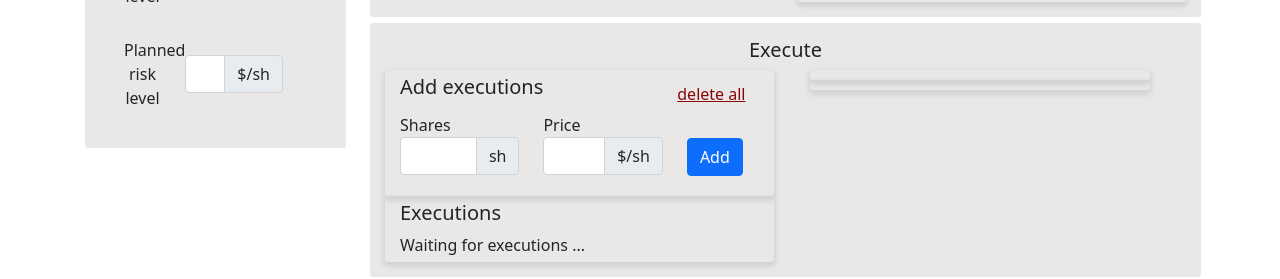
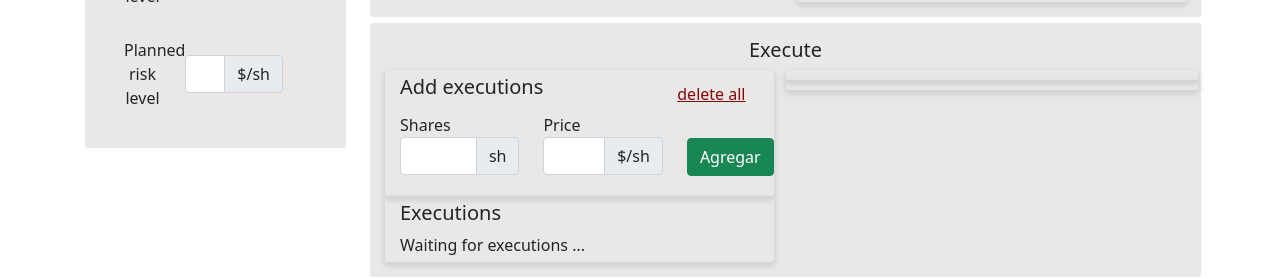
Before and after one commit to unailecue/dtl, a React (Create React App) app: page / in a window 1280 px wide. Shown: the part 566-845 px from the top of the page. Built offline with nearby package versions, Linux system fonts and the light colour scheme.

Commit message:
:construction:Exporting values to main component

```diff
--- a/src/components/AddExecution.js
+++ b/src/components/AddExecution.js
@@ -3,9 +3,20 @@ import { v4 as uniqueId } from "uuid";
 import { Button, ButtonGroup, ToggleButton, Form, Row, Col, Table, Container, InputGroup } from 'react-bootstrap';
 import Swal from 'sweetalert2'
 
-export default function AddExecution({ executed, setExecuted }) {
+export default function AddExecution({ addExecution, executed, setExecuted }) {
+    const title = addExecution.title;
+    const deleteAllText = addExecution.deleteAllText;
+    const sharesLabel = addExecution.sharesLabel;
+    const priceLabel = addExecution.priceLabel;
+    const addButtonText = addExecution.addButtonText;
+    const isLong = addExecution.isLong;
+    const swalTexts = addExecution.swal;
+
+
     const sharesInput = useRef()
     const priceInput = useRef()
+
+    //Fuction that add the value of the execution to the executions obj
     function handleAddExecutions(e) {
         const shares = sharesInput.current.value;
         const price = priceInput.current.value;
@@ -16,24 +27,29 @@ export default function AddExecution({ executed, setExecuted }) {
         priceInput.current.value = "";
     }
     function handleDeleteExecutions(e) {
+        const title = swalTexts.title;
+        const text = swalTexts.text;
+        const confirmButtonText = swalTexts.confirmButtonText;
+        const cancelButtonText = swalTexts.cancelButtonText;
+        const deletedTitle = swalTexts.deletedTitle;
+        const deletedText = swalTexts.deletedText;
 
-
-
-        //confirmacion
+        //Confirmation that you will delete all reacords
         Swal.fire({
-            title: 'Are you sure?',
-            text: "You won't be able to revert this!",
+            title: title,
+            text: text,
             icon: 'warning',
             showCancelButton: true,
             confirmButtonColor: '#3085d6',
             cancelButtonColor: '#d33',
-            confirmButtonText: 'Yes, delete it!'
+            confirmButtonText: confirmButtonText,
+            cancelButtonText: cancelButtonText
         }).then((result) => {
             if (result.isConfirmed) {
                 setExecuted([]);
                 Swal.fire(
-                    'Deleted!',
-                    'Your inputs has been deleted.',
+                    deletedTitle,
+                    deletedText,
                     'success'
                 )
             }
@@ -47,21 +63,18 @@ export default function AddExecution({ executed, setExecuted }) {
                 <Row>
                     <Col>
                         <h5>
-                            Add executions
+                            {title}
                         </h5>
                     </Col>
                     <Col className="align-right">
-                        <Button className="justify-content-end delete-all" variant="link" onClick={handleDeleteExecutions} >delete all</Button>
+                        <Button className="justify-content-end delete-all" variant="link" onClick={handleDeleteExecutions} >{deleteAllText}</Button>
                     </Col>
                 </Row>
-
-
-
                 <Row>
                     <Col>
                         <Form.Group as={Row} className="mb-3 align-items-center">
                             <Col>
-                                Shares
+                                {sharesLabel}
                                 <InputGroup>
 
                                     <Form.Control type="number" ref={sharesInput} />
@@ -73,7 +86,7 @@ export default function AddExecution({ executed, setExecuted }) {
                     <Col>
                         <Form.Group as={Row} className="mb-3 align-items-center">
                             <Col>
-                                Price
+                                {priceLabel}
                                 <InputGroup>
                                     <Form.Control type="number" ref={priceInput} />
                                     <InputGroup.Text> $/sh</InputGroup.Text>
@@ -82,12 +95,8 @@ export default function AddExecution({ executed, setExecuted }) {
                         </Form.Group>
                     </Col>
                     <Col xs="3">
-                        <Button className="add-button" onClick={handleAddExecutions} >Add</Button>
+                        <Button className="add-button" variant={isLong ? "success" : "danger"} onClick={handleAddExecutions} >{addButtonText}</Button>
                     </Col>
-                    {/* <Col xs="4">
-                        <Button onClick={() => { console.log(executed) }}>check</Button>
-                    </Col> */}
-
                 </Row>
             </div>
         </div>
--- a/src/components/ExecutionValue.js
+++ b/src/components/ExecutionValue.js
@@ -2,7 +2,13 @@ import React, { useRef, useState } from 'react'
 import { Button, ButtonGroup, ToggleButton, Form, Row, Col, Table, Container, InputGroup } from 'react-bootstrap';
 
 
-export default function ExecutionValue({ values, changeStoredExecute }) {
+export default function ExecutionValue({ executionResult, values, changeStoredExecute }) {
+    const sharesLabel = executionResult.sharesLabel;
+    const priceLabel = executionResult.priceLabel;
+    const editButtonText = executionResult.editButtonText;
+    const enableButtonText = executionResult.enableButtonText;
+
+
     const sharesInput = useRef()
     const priceInput = useRef()
     const [isLocked, setisLocked] = useState(true)
@@ -10,23 +16,20 @@ export default function ExecutionValue({ values, changeStoredExecute }) {
     const shares = values.shares;
     const price = values.price;
 
+    //function that will unlock this execution input
     function handleUnlock(e) {
         priceInput.current.disabled = false;
         sharesInput.current.disabled = false;
         setisLocked(false);
-        // priceInput.current.style.backgroundColor = "blue";
-
     }
+    // function that will try to edit the value of this execution
     function handleEdit(e) {
-
         if (sharesInput.current.value !== values.shares || priceInput.current.value !== values.price) {
             changeStoredExecute(values.id, sharesInput.current.value, priceInput.current.value)
         }
         priceInput.current.disabled = true;
         sharesInput.current.disabled = true;
         setisLocked(true);
-
-        // priceInput.current.style.backgroundColor = "blue";
     }
     return (
         <div>
@@ -35,7 +38,7 @@ export default function ExecutionValue({ values, changeStoredExecute }) {
                     <Form.Group as={Row} className="mb-3 align-items-center">
 
                         <Col>
-                            Shares
+                            {sharesLabel}
                             <Form.Control type="number" ref={sharesInput} placeholder="Sh" defaultValue={shares} disabled />
                         </Col>
                     </Form.Group>
@@ -43,14 +46,14 @@ export default function ExecutionValue({ values, changeStoredExecute }) {
                 <Col>
                     <Form.Group as={Row} className="mb-3 align-items-center">
                         <Col>
-                            Price
+                            {priceLabel}
                             <Form.Control type="number" ref={priceInput} placeholder="$/sh" defaultValue={price} disabled />
                         </Col>
                     </Form.Group>
                 </Col>
                 <Col>
-                    <Button className="edit" onClick={handleUnlock} variant="secondary" hidden={!isLocked}>Enable</Button>
-                    <Button className="edit" onClick={handleEdit} variant="warning" hidden={isLocked}>Edit</Button>
+                    <Button className="edit" onClick={handleUnlock} variant="secondary" hidden={!isLocked}>{enableButtonText}</Button>
+                    <Button className="edit" onClick={handleEdit} variant="warning" hidden={isLocked}>{editButtonText}</Button>
                 </Col>
             </Row>
 
--- a/src/components/PositionExecute.js
+++ b/src/components/PositionExecute.js
@@ -2,48 +2,33 @@ import React, { useEffect, useState } from 'react'
 import { Button, ButtonGroup, ToggleButton, Form, Row, Col, Table, Container } from 'react-bootstrap';
 import AddExecution from './AddExecution';
 import ExecutionResult from './ExecutionResult';
-const LOCAL_STORAGE = "storage.executedvalues";
 
-export default function PositionExecute() {
-    const [Executed, setExecuted] = useState([]);
-    useEffect(() => {
-        const storedExecuted = JSON.parse(localStorage.getItem(LOCAL_STORAGE))
-        if (storedExecuted) setExecuted(storedExecuted);
-    }, []);
-    useEffect(() => {
-        localStorage.setItem(LOCAL_STORAGE, JSON.stringify(Executed))
-    }, [Executed])
+export default function PositionExecute({ positionExecute }) {
 
-    function ChangeStoredExecute(id, shares, price) {
-        const newExecuted = [...Executed];
-        const Execute = newExecuted.find(x => x.id === id);
-        Execute.shares = shares;
-        Execute.price = price;
-
-        setExecuted(newExecuted);
-
-    }
+    const addExecution = positionExecute.addExecution;
+    const executionResult = positionExecute.executionResult;
+    const executed = positionExecute.executed;
+    const setExecuted = positionExecute.setExecuted;
+    const changeStoredExecute = positionExecute.changeStoredExecute;
     return (
         <div className="box">
             <h5>Execute</h5>
             <Row>
                 <Col>
                     <Row>
-                        <AddExecution executed={Executed} setExecuted={setExecuted} />
+                        <AddExecution addExecution={addExecution} executed={executed} setExecuted={setExecuted} />
                     </Row>
                     <Row>
-                        <ExecutionResult executed={Executed} changeStoredExecute={ChangeStoredExecute} />
+                        <ExecutionResult executionResult={executionResult} executed={executed} changeStoredExecute={changeStoredExecute} />
                     </Row>
                 </Col>
                 <Col>
-                    <Row className="container">
+                    <Row>
                         <div className="personal-box-shadow">
-                            {/* <AddExecution /> */}
                         </div>
                     </Row>
-                    <Row className="container">
+                    <Row >
                         <div className="personal-box-shadow">
-                            {/* <AddExecution /> */}
                         </div>
                     </Row>
                 </Col>
--- a/src/pages/PositionSizing.js
+++ b/src/pages/PositionSizing.js
@@ -5,6 +5,8 @@ import PositionRules from '../components/PositionRules';
 import PositionPlan from '../components/PositionPlan';
 import PositionExecute from '../components/PositionExecute';
 import { Trans } from 'react-i18next';
+const LOCAL_STORAGE = "storage.executedvalues";
+
 
 export default function PositionSizing() {
 
@@ -28,6 +30,8 @@ export default function PositionSizing() {
 
     const [ReferenceEntry, setReferenceEntry] = useState();
     const [ReferenceShares, setReferenceShares] = useState();
+
+    const [Executed, setExecuted] = useState([]);
 
     //Object construction
     const PositionTypeObj = { name: <Trans>Position Type</Trans>, islong: isLong, setState: setIsLongChange, nameShortValue: <Trans>Short</Trans>, nameLongValue: <Trans>Long</Trans> };
@@ -67,27 +71,72 @@ export default function PositionSizing() {
             referenceEntry: referenceEntry,
             referenceShares: referenceShares
         }
+    };
+
+    const positionExecute = {
+        addExecution: {
+            title: <Trans>Add executions</Trans>,
+            deleteAllText: <Trans>delete all</Trans>,
+            sharesLabel: <Trans>Shares</Trans>,
+            priceLabel: <Trans>Price</Trans>,
+            addButtonText: <Trans>Add</Trans>,
+            isLong: isLong,
+            swal: {
+                title: 'Are you sure?',
+                text: "You won't be able to revert this!",
+                confirmButtonText: 'Yes, delete it!',
+                cancelButtonText: 'Cancel',
+                deletedTitle: 'Deleted!',
+                deletedText: 'Your inputs has been deleted.',
+
+                //--------- this files should have translation but swal is not understanding it
+
+                // title: <Trans>Are you sure?</Trans>,
+                // text: <Trans>You won't be able to revert this!</Trans>,
+                // confirmButtonText: <Trans>Yes, delete it!</Trans>,
+                // cancelButtonText: <Trans>Cancel</Trans>,
+                // deletedTitle: <Trans>Deleted!</Trans>,
+                // deletedText: <Trans>Your inputs has been deleted.</Trans>,
+            }
+        },
+        executionResult: {
+            title: <Trans>Executions</Trans>,
+            sharesLabel: <Trans>Shares</Trans>,
+            priceLabel: <Trans>Price</Trans>,
+            editButtonText: <Trans>Edit</Trans>,
+            enableButtonText: <Trans>Enable</Trans>,
+
+        },
+        executed: Executed,
+        setExecuted: setExecuted,
+        changeStoredExecute: ChangeStoredExecute
+
+
+    };
+
+    // Effect to get execution values from local storage
+    useEffect(() => {
+        const storedExecuted = JSON.parse(localStorage.getItem(LOCAL_STORAGE))
+        if (storedExecuted) setExecuted(storedExecuted);
+    }, []);
+    // Effect to set execution values to local storage
+    useEffect(() => {
+        localStorage.setItem(LOCAL_STORAGE, JSON.stringify(Executed))
+    }, [Executed])
+
+    //function that allow us to edit a execution value
+    function ChangeStoredExecute(id, shares, price) {
+        const newExecuted = [...Executed];
+        const Execute = newExecuted.find(x => x.id === id);
+        Execute.shares = shares;
+        Execute.price = price;
+        setExecuted(newExecuted);
     }
 
-    //Example of useEffect
-    useEffect(() => {
-
-        // console.log("Execute formulas validations", { MaxSize })
-        // console.log("Execute formulas validations", { MaxLoss })
-        // console.log("Execute formulas validations", { Reward })
-
-    }, [MaxLoss, isLong, MaxSize, Risk, Reward])
-    useEffect(() => {
-
-        // console.log("Execute formulas validations", { MaxSize })
-        // console.log("Execute formulas validations", { MaxLoss })
-        // console.log("Execute formulas validations", { Reward })
-        console.log({ ReferenceEntry })
-        console.log({ ReferenceShares })
-        console.log({ averagePrice })
 
 
-    }, [ReferenceEntry, ReferenceShares])
+
+
     return (
         <Container>
             <Row>
@@ -102,7 +151,7 @@ export default function PositionSizing() {
                     </Row>
                     <Row>
                         <Col>
-                            <PositionExecute />
+                            <PositionExecute positionExecute={positionExecute} />
                         </Col>
                     </Row>
                 </Col>
```
Also changed, not shown: src/components/ExecutionResult.js (+4 -4 lines).
